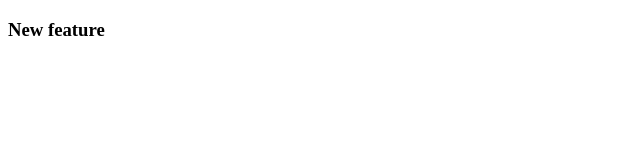
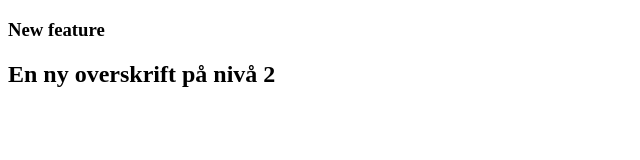
Before and after one commit to ullagjes/git-repeat, a plain HTML site: page index.html in a window 1280 px wide. Shown: the whole page, without its empty margins (0-640 px from the left). Drawn offline with Linux system fonts and the light colour scheme.

Commit message:
Add headline level 2

```diff
--- a/index.html
+++ b/index.html
@@ -9,6 +9,7 @@
     <section>
         <article>
             <h1>New feature</h1>
+            <h2>En ny overskrift på nivå 2</h2>
         </article>
     </section>
 </body>
```
